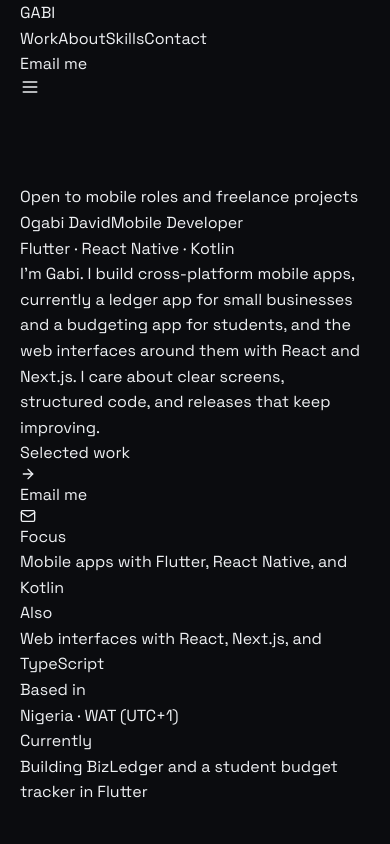
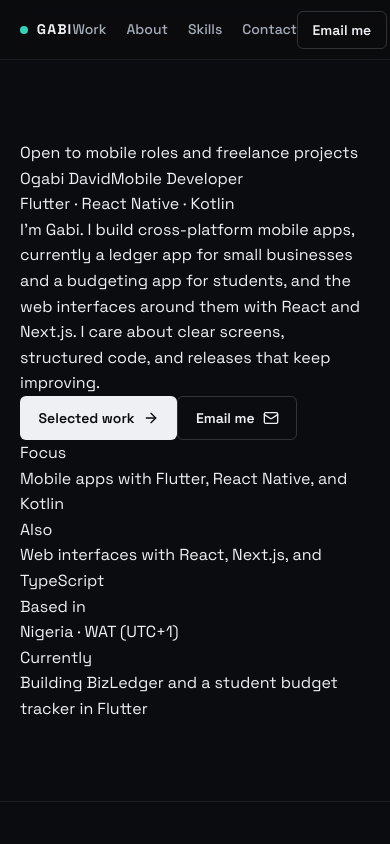
Before and after one commit to GABIs-Hub/portfolio, a Next.js app: page / in a window 390 px wide. Shown: the top 844 px of the page. Built offline with nearby package versions, Linux system fonts and the light colour scheme.

Commit message:
Design system part 2: typography helpers, buttons, links, header, mobile nav

```diff
--- a/src/app/globals.css
+++ b/src/app/globals.css
@@ -166,4 +166,229 @@ dd {
   top: 1rem;
 }
 
-/* @@PART2@@ */
+/* Typography helpers */
+
+.eyebrow {
+  color: var(--accent);
+  font-family: var(--font-mono);
+  font-size: var(--text-xs);
+  font-weight: 500;
+  letter-spacing: 0.08em;
+  text-transform: uppercase;
+}
+
+.subheading {
+  margin-bottom: 1rem;
+  color: var(--fg-subtle);
+  font-family: var(--font-mono);
+  font-size: var(--text-xs);
+  font-weight: 500;
+  letter-spacing: 0.08em;
+  text-transform: uppercase;
+}
+
+.section-heading {
+  display: grid;
+  gap: 1rem;
+  max-width: 720px;
+  margin-bottom: clamp(2.5rem, 5vw, 4rem);
+}
+
+.section-heading h2 {
+  font-size: var(--text-3xl);
+  font-weight: 600;
+  letter-spacing: -0.02em;
+  line-height: 1.05;
+}
+
+.section-description {
+  color: var(--fg-muted);
+  font-size: var(--text-lg);
+  line-height: 1.7;
+}
+
+/* Buttons and links */
+
+.button {
+  display: inline-flex;
+  align-items: center;
+  justify-content: center;
+  gap: 0.5rem;
+  min-height: 44px;
+  padding: 0 1.1rem;
+  border: 1px solid transparent;
+  border-radius: var(--radius-sm);
+  font-size: var(--text-sm);
+  font-weight: 600;
+  line-height: 1;
+  white-space: nowrap;
+  transition:
+    background-color var(--duration-fast) ease,
+    border-color var(--duration-fast) ease,
+    color var(--duration-fast) ease;
+}
+
+.button-primary {
+  background: var(--fg);
+  color: var(--bg);
+}
+
+.button-primary:hover {
+  background: #ffffff;
+}
+
+.button-secondary {
+  border-color: var(--line-strong);
+  color: var(--fg);
+}
+
+.button-secondary:hover {
+  border-color: var(--fg-muted);
+  background: rgb(255 255 255 / 4%);
+}
+
+.button-small {
+  min-height: 38px;
+  padding: 0 0.9rem;
+}
+
+.text-link {
+  display: inline-flex;
+  align-items: center;
+  gap: 0.35rem;
+  padding-block: 0.6rem;
+  color: var(--fg);
+  font-size: var(--text-sm);
+  font-weight: 600;
+  text-decoration: underline;
+  text-decoration-color: var(--line-strong);
+  text-underline-offset: 0.35em;
+  transition:
+    color var(--duration-fast) ease,
+    text-decoration-color var(--duration-fast) ease;
+}
+
+.text-link:hover {
+  color: var(--accent);
+  text-decoration-color: var(--accent);
+}
+
+.text-link svg {
+  transition: transform var(--duration-fast) var(--ease);
+}
+
+.text-link:hover svg {
+  transform: translate(2px, -2px);
+}
+
+.icon-button {
+  display: inline-flex;
+  align-items: center;
+  justify-content: center;
+  width: 44px;
+  height: 44px;
+  border: 1px solid var(--line-strong);
+  border-radius: var(--radius-sm);
+  background: transparent;
+  color: var(--fg);
+}
+
+/* Header */
+
+.site-header {
+  position: sticky;
+  top: 0;
+  z-index: 40;
+  height: var(--header-height);
+  border-bottom: 1px solid var(--line);
+  background: rgb(11 12 15 / 82%);
+  -webkit-backdrop-filter: blur(10px);
+  backdrop-filter: blur(10px);
+}
+
+.site-header .wrap {
+  display: flex;
+  align-items: center;
+  justify-content: space-between;
+  height: 100%;
+}
+
+.brand-link {
+  display: inline-flex;
+  align-items: center;
+  gap: 0.55rem;
+  height: 44px;
+  font-size: var(--text-sm);
+  font-weight: 700;
+  letter-spacing: 0.08em;
+}
+
+.brand-mark {
+  width: 8px;
+  height: 8px;
+  border-radius: 50%;
+  background: var(--accent);
+}
+
+.desktop-nav {
+  display: flex;
+  align-items: center;
+  gap: clamp(1.25rem, 2.5vw, 2rem);
+}
+
+.desktop-nav a {
+  padding-block: 0.6rem;
+  color: var(--fg-muted);
+  font-size: var(--text-sm);
+  font-weight: 500;
+  transition: color var(--duration-fast) ease;
+}
+
+.desktop-nav a:hover {
+  color: var(--fg);
+}
+
+.header-actions {
+  display: flex;
+  align-items: center;
+  gap: 0.75rem;
+}
+
+.mobile-nav {
+  position: relative;
+  display: none;
+}
+
+.mobile-nav-panel {
+  position: absolute;
+  top: calc(100% + 0.6rem);
+  right: 0;
+  min-width: 200px;
+  padding: 0.5rem;
+  border: 1px solid var(--line-strong);
+  border-radius: var(--radius-md);
+  background: var(--bg-elevated);
+  box-shadow: 0 16px 40px rgb(0 0 0 / 40%);
+}
+
+.mobile-nav-panel:not([hidden]) {
+  display: grid;
+}
+
+.mobile-nav-panel a {
+  display: flex;
+  align-items: center;
+  min-height: 44px;
+  padding: 0 0.85rem;
+  border-radius: var(--radius-sm);
+  color: var(--fg-muted);
+  font-size: var(--text-sm);
+  font-weight: 500;
+}
+
+.mobile-nav-panel a:hover {
+  background: rgb(255 255 255 / 5%);
+  color: var(--fg);
+}
+
+/* @@PART3@@ */
```
